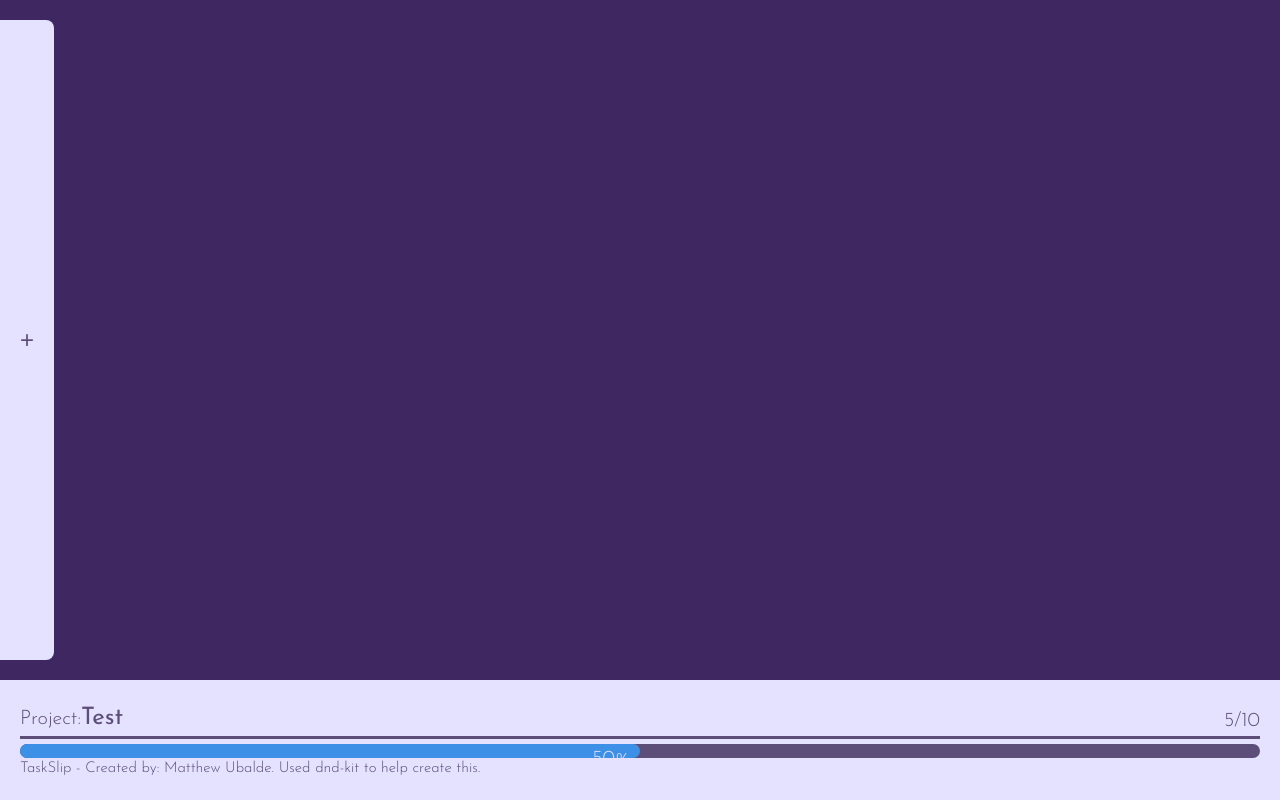
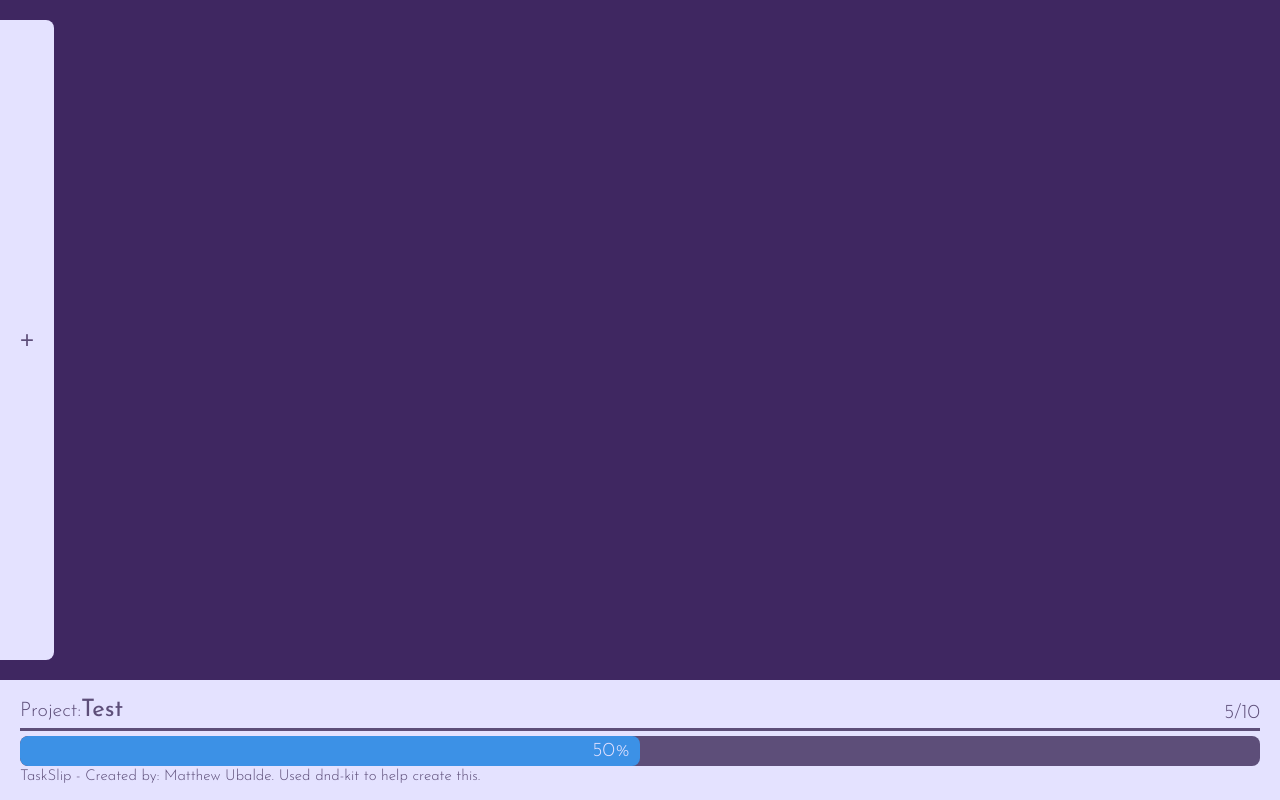
Before and after one commit to MatthewUbalde/Taskslips, a React (Vite) app: page / in a window 1280 px wide. Built offline with nearby package versions, Linux system fonts and the light colour scheme.

Commit message:
Prevent the ProgressBar from getting too small

```diff
--- a/src/components/ProgressionStatus/ProgressionStatus.scss
+++ b/src/components/ProgressionStatus/ProgressionStatus.scss
@@ -26,6 +26,8 @@
   position: relative; // Only for the incomplete-text
 
   width: 100%;
+  min-height: 1.5rem;
+
   background-color: $primary-color-2;
 
   border-radius: 8px;
```
